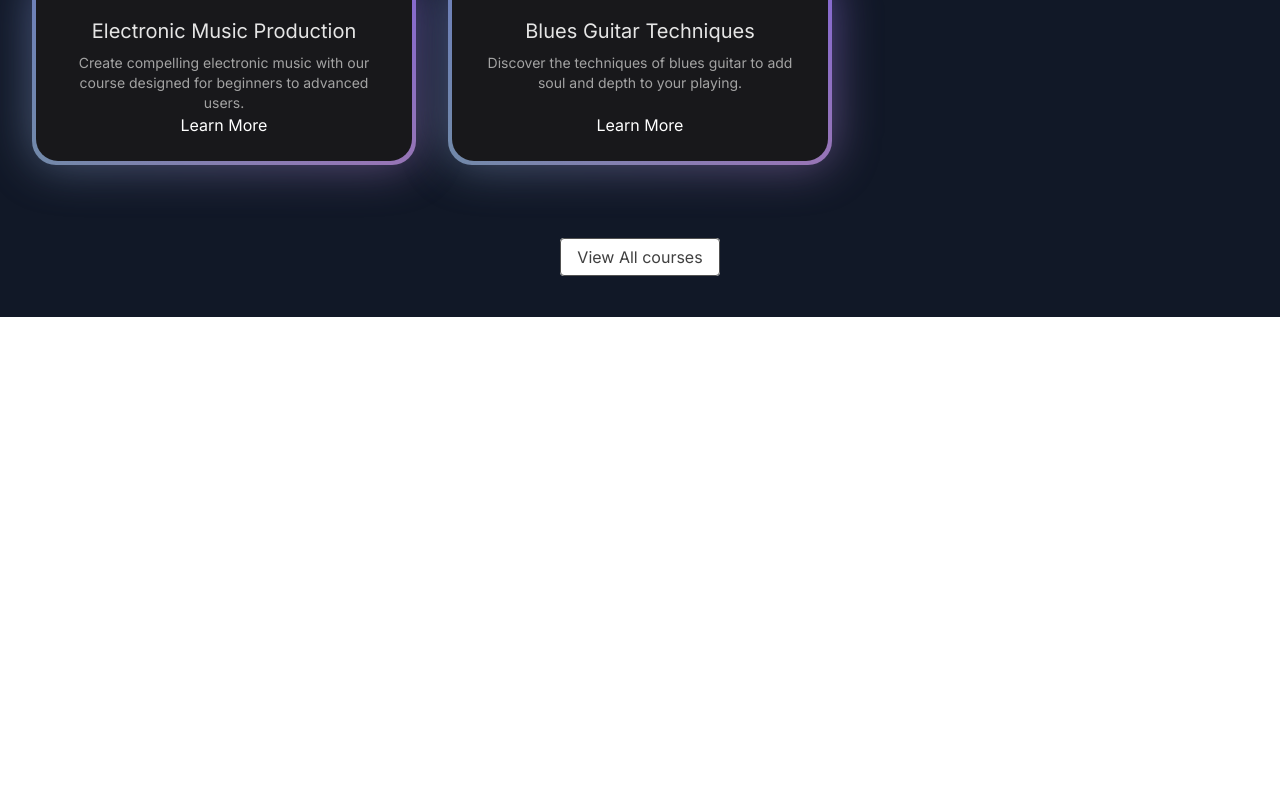
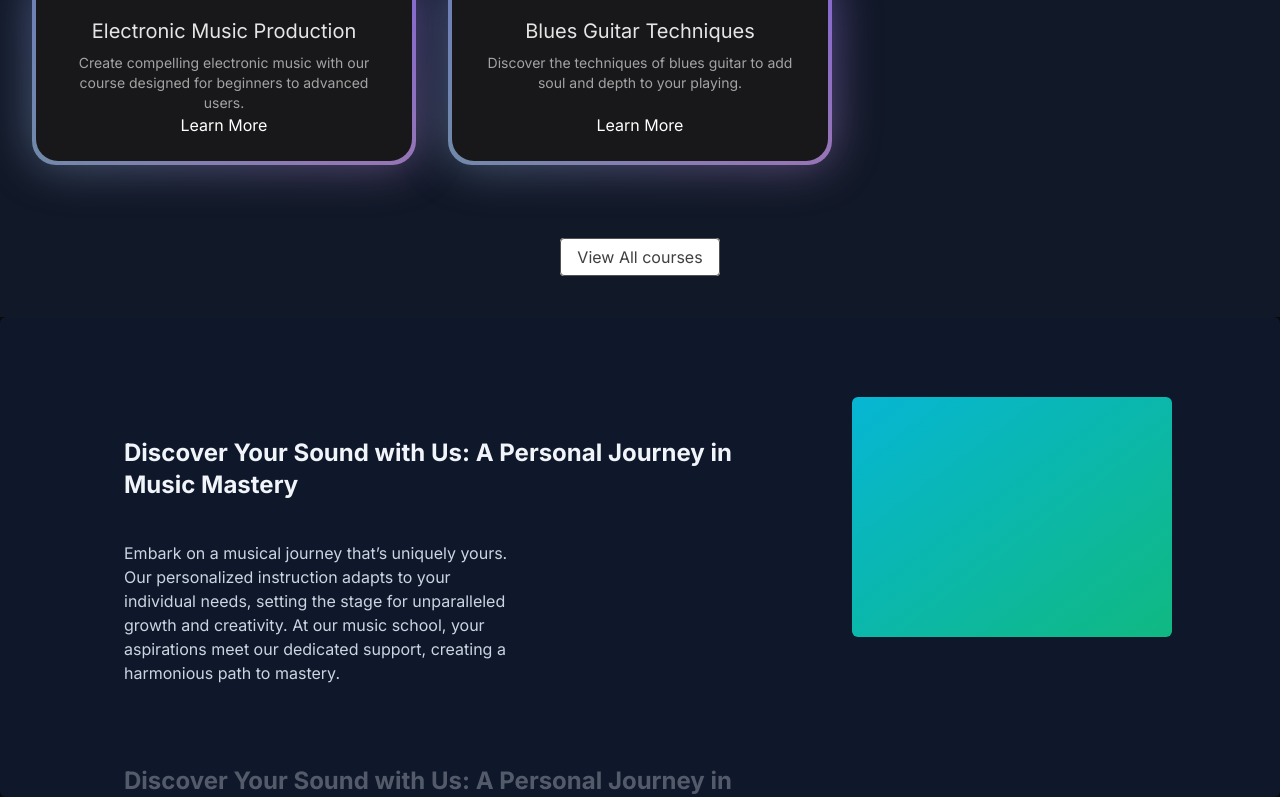
Before and after one commit to Ayush945/music-academy, a Next.js app: page / in a window 1280 px wide. Shown: the part 1211-2008 px from the top of the page. Before the commit the page ends 1528 px from the top, so only its background shows below. Built offline with nearby package versions, Linux system fonts and the light colour scheme.

Commit message:
why choose us

```diff
--- a/src/app/page.tsx
+++ b/src/app/page.tsx
@@ -1,12 +1,14 @@
 import FeaturedCourses from '@/components/FeaturedCourses'
 import HeroSection from '@/components/HeroSection'
+import WhyChooseUs from '@/components/WhyChooseUs'
 
 function page() {
   return (
     <main className='min-h-screen bg-black/[0.96]
-     antialiased'>
+     antialiased bg-grid-white/[0.02]'>
       <HeroSection/>
       <FeaturedCourses/>
+      <WhyChooseUs/>
     </main>
   )
 }
--- /dev/null
+++ b/src/components/WhyChooseUs.tsx
@@ -0,0 +1,45 @@
+'use client'
+import { StickyScroll } from "./ui/sticky-scroll-reveal"
+
+const musicSchoolContent = [
+    {
+      title: 'Discover Your Sound with Us: A Personal Journey in Music Mastery',
+      description:
+        'Embark on a musical journey that’s uniquely yours. Our personalized instruction adapts to your individual needs, setting the stage for unparalleled growth and creativity. At our music school, your aspirations meet our dedicated support, creating a harmonious path to mastery.',
+    },
+    {
+      title: 'Discover Your Sound with Us: A Personal Journey in Music Mastery',
+      description:
+        'Embark on a musical journey that’s uniquely yours. Our personalized instruction adapts to your individual needs, setting the stage for unparalleled growth and creativity. At our music school, your aspirations meet our dedicated support, creating a harmonious path to mastery.',
+    },
+    {
+      title: 'Discover Your Sound with Us: A Personal Journey in Music Mastery',
+      description:
+        'Embark on a musical journey that’s uniquely yours. Our personalized instruction adapts to your individual needs, setting the stage for unparalleled growth and creativity. At our music school, your aspirations meet our dedicated support, creating a harmonious path to mastery.',
+    },
+    {
+      title: 'Live Feedback & Engagement',
+      description:
+        'Immerse yourself in an interactive learning experience where feedback is immediate, just like real-time changes in a collaborative project. This approach enhances your understanding and mastery of music concepts and performance techniques.',
+    },
+    {
+      title: 'Cutting-Edge Curriculum',
+      description:
+        'Our curriculum is continuously updated to include the latest music education trends and technologies, ensuring you’re always learning with the most current and effective methods. Say goodbye to outdated materials and welcome an education that evolves with the industry.',
+    },
+    {
+      title: 'Limitless Learning Opportunities',
+      description:
+        'With our expansive resource library and dynamic course offerings, you’ll never find yourself without something new to explore. Our platform provides continuous opportunities for growth, ensuring your musical skills are always advancing.',
+    },
+  ];
+
+function WhyChooseUs() {
+  return (
+    <div>
+        <StickyScroll content={musicSchoolContent} />
+    </div>
+  )
+}
+
+export default WhyChooseUs
--- /dev/null
+++ b/src/components/ui/sticky-scroll-reveal.tsx
@@ -0,0 +1,112 @@
+"use client";
+import React, { useEffect, useRef, useState } from "react";
+import { useMotionValueEvent, useScroll } from "framer-motion";
+import { motion } from "framer-motion";
+import { cn } from "@/utils/cn";
+
+export const StickyScroll = ({
+  content,
+  contentClassName,
+}: {
+  content: {
+    title: string;
+    description: string;
+    content?: React.ReactNode | any;
+  }[];
+  contentClassName?: string;
+}) => {
+  const [activeCard, setActiveCard] = React.useState(0);
+  const ref = useRef<any>(null);
+  const { scrollYProgress } = useScroll({
+    // uncomment line 22 and comment line 23 if you DONT want the overflow container and want to have it change on the entire page scroll
+    // target: ref
+    container: ref,
+    offset: ["start start", "end start"],
+  });
+  const cardLength = content.length;
+
+  useMotionValueEvent(scrollYProgress, "change", (latest) => {
+    const cardsBreakpoints = content.map((_, index) => index / cardLength);
+    const closestBreakpointIndex = cardsBreakpoints.reduce(
+      (acc, breakpoint, index) => {
+        const distance = Math.abs(latest - breakpoint);
+        if (distance < Math.abs(latest - cardsBreakpoints[acc])) {
+          return index;
+        }
+        return acc;
+      },
+      0
+    );
+    setActiveCard(closestBreakpointIndex);
+  });
+
+  const backgroundColors = [
+    "var(--slate-900)",
+    "var(--black)",
+    "var(--neutral-900)",
+  ];
+  const linearGradients = [
+    "linear-gradient(to bottom right, var(--cyan-500), var(--emerald-500))",
+    "linear-gradient(to bottom right, var(--pink-500), var(--indigo-500))",
+    "linear-gradient(to bottom right, var(--orange-500), var(--yellow-500))",
+  ];
+
+  const [backgroundGradient, setBackgroundGradient] = useState(
+    linearGradients[0]
+  );
+
+  useEffect(() => {
+    setBackgroundGradient(linearGradients[activeCard % linearGradients.length]);
+  }, [activeCard]);
+
+  return (
+    <motion.div
+      animate={{
+        backgroundColor: backgroundColors[activeCard % backgroundColors.length],
+      }}
+      className="h-[30rem] overflow-y-auto flex justify-center relative space-x-10 rounded-md p-10 scrollbar-hide"
+      ref={ref}
+    >
+      <div className="div relative flex items-start px-4">
+        <div className="max-w-2xl">
+          {content.map((item, index) => (
+            <div key={item.title + index} className="my-20">
+              <motion.h2
+                initial={{
+                  opacity: 0,
+                }}
+                animate={{
+                  opacity: activeCard === index ? 1 : 0.3,
+                }}
+                className="text-2xl font-bold text-slate-100"
+              >
+                {item.title}
+              </motion.h2>
+              <motion.p
+                initial={{
+                  opacity: 0,
+                }}
+                animate={{
+                  opacity: activeCard === index ? 1 : 0.3,
+                }}
+                className="text-kg text-slate-300 max-w-sm mt-10"
+              >
+                {item.description}
+              </motion.p>
+            </div>
+          ))}
+          <div className="h-40" />
+        </div>
+      </div>
+      <div
+        style={{ background: backgroundGradient }}
+        className={cn(
+          "hidden lg:block h-60 w-80 rounded-md bg-white sticky top-10 overflow-hidden",
+          contentClassName
+        )}
+      >
+        {content[activeCard].content ?? null}
+      </div>
+    </motion.div>
+  );
+};
--- /dev/null
+++ b/src/components/ui/style.css
@@ -0,0 +1,8 @@
+.scrollbar-hide {
+    -ms-overflow-style: none; /* IE and Edge */
+    scrollbar-width: none; /* Firefox */
+  }
+
+  .scrollbar-hide::-webkit-scrollbar {
+    display: none; /* Chrome, Safari, and Opera */
+  }
--- a/tailwind.config.ts
+++ b/tailwind.config.ts
@@ -33,6 +33,20 @@
         "gradient-conic":
           "conic-gradient(from 180deg at 50% 50%, var(--tw-gradient-stops))",
       },
+      scroll: {
+        to: {
+          transform: "translate(calc(-50% - 0.5rem))",
+        },
+      },
+      scrollbar: {
+        'hide': {
+          '-ms-overflow-style': 'none',
+          'scrollbar-width': 'none',
+          '&::-webkit-scrollbar': {
+            'display': 'none',
+          },
+        },
+      },
       keyframes:{
         spotlight: {
           "0%": {
```
